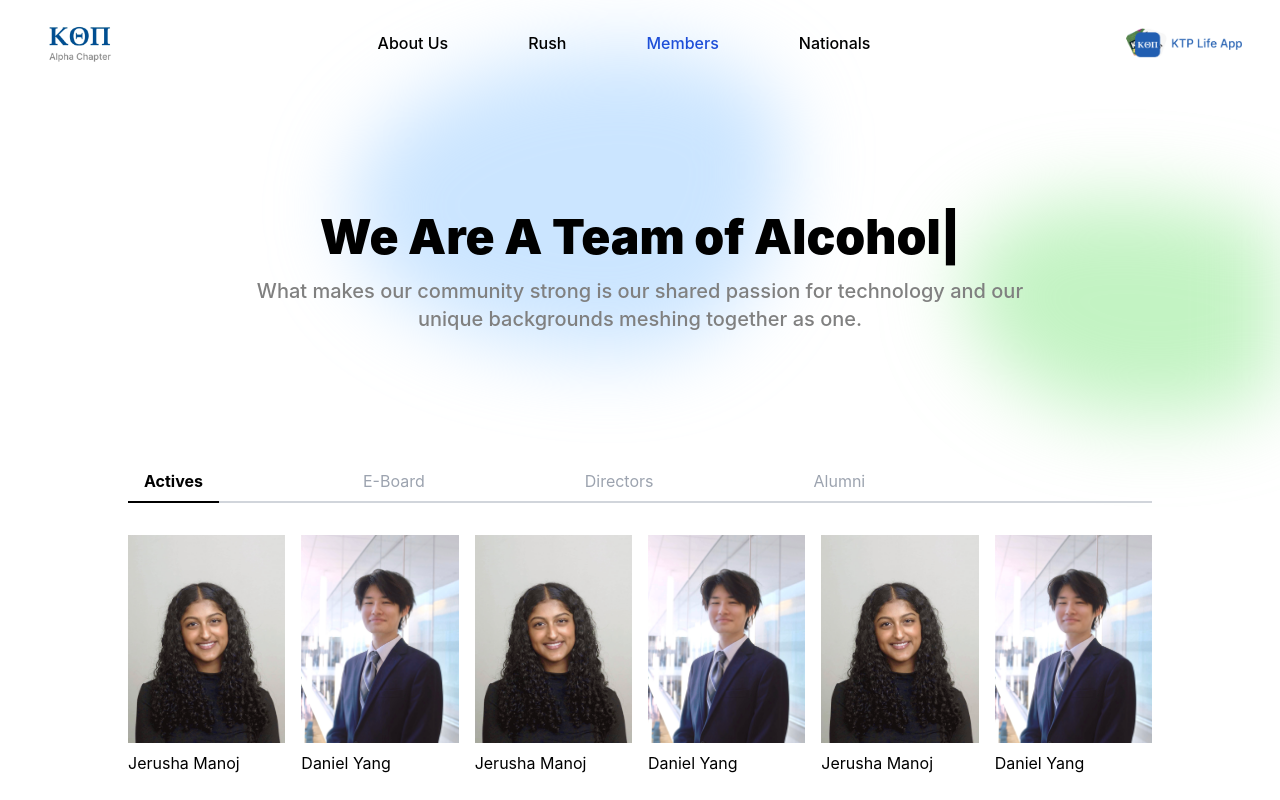
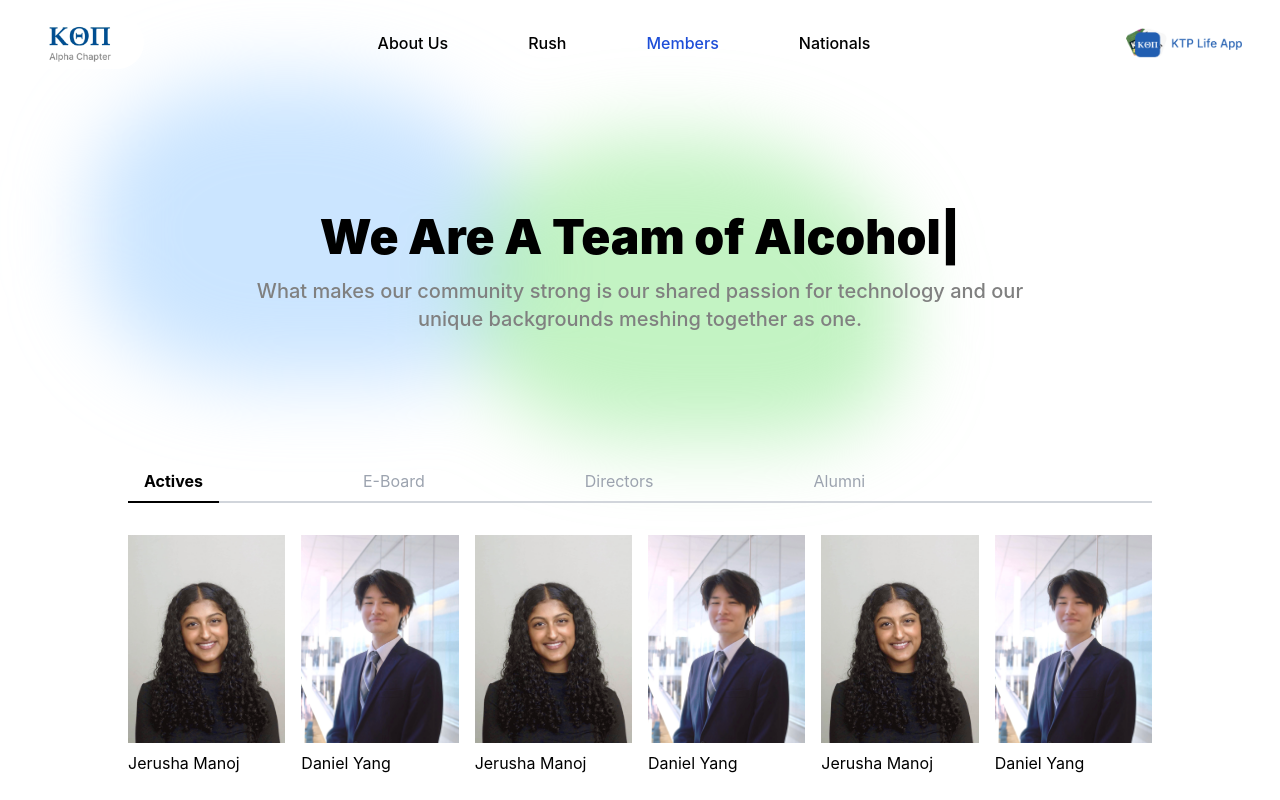
Before and after one commit to natalieramirez22/ktp-website, a React (Create React App) app: page /members in a window 1280 px wide. Shown: the top 800 px of the page. Built offline with nearby package versions, Linux system fonts and the light colour scheme.

Commit message:
improved blobs

```diff
--- a/src/home.js
+++ b/src/home.js
@@ -5,14 +5,8 @@ function Home() {
   return (
     <div>
       <div className="blob-c">
-        <div className="shape-blob"></div>
         <div className="shape-blob one"></div>
         <div className="shape-blob two"></div>
-        <div className="shape-blob three"></div>
-        <div className="shape-blob four"></div>
-        <div className="shape-blob five"></div>
-        <div className="shape-blob six"></div>
-        <div className="shape-blob seven"></div>
       </div>
 
       {/* Top bar */}
--- a/src/index.css
+++ b/src/index.css
@@ -1,26 +1,12 @@
 body {
   margin: 0;
-  font-family: -apple-system, BlinkMacSystemFont, 'Segoe UI', 'Roboto', 'Oxygen',
-    'Ubuntu', 'Cantarell', 'Fira Sans', 'Droid Sans', 'Helvetica Neue',
-    sans-serif;
+  font-family: -apple-system, BlinkMacSystemFont, 'Segoe UI', 'Roboto', 'Oxygen', 'Ubuntu', 'Cantarell', 'Fira Sans', 'Droid Sans', 'Helvetica Neue', sans-serif;
   -webkit-font-smoothing: antialiased;
   -moz-osx-font-smoothing: grayscale;
 }
 
 code {
-  font-family: source-code-pro, Menlo, Monaco, Consolas, 'Courier New',
-    monospace;
-}
-
-#blob1 {
-  position: absolute;
-  top: -60px;
-  left: 750px;
-}
-
-#blob2 {
-  position: absolute;
-  left: 50px;
+  font-family: source-code-pro, Menlo, Monaco, Consolas, 'Courier New', monospace;
 }
 
 .blob-header {
@@ -36,45 +22,45 @@ code {
 .blob-c {
   min-height: 100vh;
   overflow: hidden;
-	position:absolute;
+  position: absolute;
   width: 100%;
   filter: blur(40px);
 }
 
 .shape-blob {
-	background:#b9d8ec;
+  background: #b9d8ec;
   height: 360px;
   width: 280px;
   border-radius: 40% 50% 30% 40%;
   animation: transform 18s ease-in-out infinite both alternate, movement_one 20s ease-in-out infinite both;
-	opacity: .6;
+  opacity: 0.6;
   position: absolute;
   left: 75%;
   top: 40%;
 }
 
-.shape-blob.one{
-	background:#caf1ca;
-	height: 350px;
-	width: 400px;
-	left: 400px;
-	top: 500px;
+.shape-blob.one {
+  background: hsl(210, 100%, 83%);
+  height: 425px;
+  width: 500px;
+  left: calc(40% - 250px);
+  top: calc(50% - 212px);
   transform: rotate(-180deg);
-	animation: transform 15s ease-in-out infinite both alternate, movement_two 20s ease-in-out infinite both;
+  animation: transform 15s ease-in-out infinite both alternate, movement_one 20s ease-in-out infinite both;
 }
 
-.shape-blob.two{
-	background:#caf1ca;
-	height: 650px;
-	width: 650px;
-	left: 800px;
-	/* top: 100px; */
+.shape-blob.two {
+  background: #9ceb9c;
+  height: 350px;
+  width: 450px;
+  left: calc(70% - 325px);
+  top: calc(50% - 325px);
   transform: rotate(-180deg);
-	animation: transform 25s ease-in-out infinite both alternate, movement_one 20s ease-in-out infinite both;
+  animation: transform 10s ease-in-out infinite both alternate, movement_two 20s ease-in-out infinite both;
 }
 
-.shape-blob.three{
-	background:#c8fbc8;
+.shape-blob.three {
+  background: #c8fbc8;
   height: 350px;
   width: 450px;
   left: 1100px;
@@ -83,8 +69,8 @@ code {
   animation: transform 40s ease-in-out infinite both alternate, movement_two 15s ease-in-out infinite both;
 }
 
-.shape-blob.four{
-  background:#c6ffc6;;
+.shape-blob.four {
+  background: #c6ffc6;
   height: 400px;
   width: 500px;
   left: 30px;
@@ -93,7 +79,7 @@ code {
   animation: transform 10s ease-in-out infinite both alternate, movement_two 5s ease-in-out infinite both;
 }
 
-.shape-blob.five{
+.shape-blob.five {
   background: hsl(210, 89%, 86%);
   height: 450px;
   width: 400px;
@@ -103,8 +89,8 @@ code {
   animation: transform 10s ease-in-out infinite both alternate, movement_two 20s ease-in-out infinite both;
 }
 
-.shape-blob.six{
-  background:hsl(210, 89%, 86%);
+.shape-blob.six {
+  background: hsl(210, 89%, 86%);
   height: 300px;
   width: 730px;
   left: 960px;
@@ -113,8 +99,8 @@ code {
   animation: transform 15s ease-in-out infinite both alternate, movement_ 10s ease-in-out infinite both;
 }
 
-.shape-blob.seven{
-  background:hsl(210, 94%, 87%);
+.shape-blob.seven {
+  background: hsl(210, 94%, 87%);
   height: 200px;
   width: 530px;
   left: 660px;
@@ -123,50 +109,51 @@ code {
   animation: transform 10s ease-in-out infinite both alternate, movement_one 10s ease-in-out infinite both;
 }
 
-.shape-blob.eight{
-  background:hsl(210, 100%, 83%);
+.shape-blob.eight {
+  background: hsl(210, 100%, 83%);
   height: 300px;
   width: 430px;
-  left: 360px;
-  top: 50px;
+  left: calc(40% - 215px);
+  top: 10%;
   transform: rotate(-180deg);
-  animation: transform 15s ease-in-out infinite both alternate, movement_two 6s ease-in-out infinite both;
+  animation: blob-movement-one 13s ease-in-out infinite both;
 }
 
-.shape-blob.nine{
-  background:#9ceb9c;
-  height: 250px;
+.shape-blob.nine {
+  background: #9ceb9c;
+  height: 300px;
   width: 430px;
-  left: 760px;
-  top: 150px;
+  left: calc(70% - 215px);
+  top: 10%;
   transform: rotate(-180deg);
-  animation: transform 8s ease-in-out infinite both alternate, movement_one 8s ease-in-out infinite both;
+  animation: blob-movement-two 10s ease-in-out infinite both;
 }
 
-@keyframes transform
-{
+@keyframes transform {
+
   0%,
-  100% { border-radius: 33% 67% 70% 30% / 30% 40% 70% 70%; }
-   20% { border-radius: 37% 63% 51% 49% / 37% 35% 35% 63%; }
-   40% { border-radius: 36% 64% 64% 36% / 64% 48% 52% 26%; }
-   60% { border-radius: 37% 63% 51% 49% / 30% 30% 70% 73%; }
-   80% { border-radius: 40% 60% 42% 58% / 51% 51% 49% 59%; }
+  100% {
+    border-radius: 33% 67% 70% 30% / 30% 40% 70% 70%;
   }
 
-@keyframes movement_one
-{
-    0%,
-  100% { transform: none; }
-   50% { transform: translate(60%, 20%) rotateY(10deg) scale(0.8); }
+  20% {
+    border-radius: 37% 63% 51% 49% / 37% 35% 35% 63%;
   }
 
-@keyframes movement_two
-{
-    0%,
-  500% { transform: none; }
-   50% { transform: translate(-50%, 20%) rotate(-200deg) scale(1.3);}
+  40% {
+    border-radius: 36% 64% 64% 36% / 64% 48% 52% 26%;
   }
-@keyframes movement_three {
+
+  60% {
+    border-radius: 37% 63% 51% 49% / 30% 30% 70% 73%;
+  }
+
+  80% {
+    border-radius: 40% 60% 42% 58% / 51% 51% 49% 59%;
+  }
+}
+
+@keyframes movement_one {
 
   0%,
   100% {
@@ -174,11 +161,11 @@ code {
   }
 
   50% {
-    transform: translate(60%, 20%) rotateY(10deg) scale(0.8);
+    transform: translate(40%, 20%) rotateY(10deg) scale(0.8);
   }
 }
 
-@keyframes movement_four {
+@keyframes movement_two {
 
   0%,
   500% {
@@ -189,3 +176,23 @@ code {
     transform: translate(-50%, 20%) rotate(-200deg) scale(1.3);
   }
 }
+
+@keyframes blob-movement-one {
+  0%,
+  100% {
+    transform: none;
+  }
+  50% {
+    transform: translate(-50%, 0);
+  }
+}
+
+@keyframes blob-movement-two {
+  0%,
+  100% {
+    transform: none;
+  }
+  50% {
+    transform: translate(-50%, 20%);
+  }
+}
--- a/src/members.js
+++ b/src/members.js
@@ -92,7 +92,6 @@ function Members() {
 
           </div>
 
-
           {/* Category filter buttons */}
           <div className="relative mb-8">
             <div className="flex justify-start space-x-32 border-b-2 border-gray-300">
```
Lines whose indentation alone changed are shown as unchanged.
